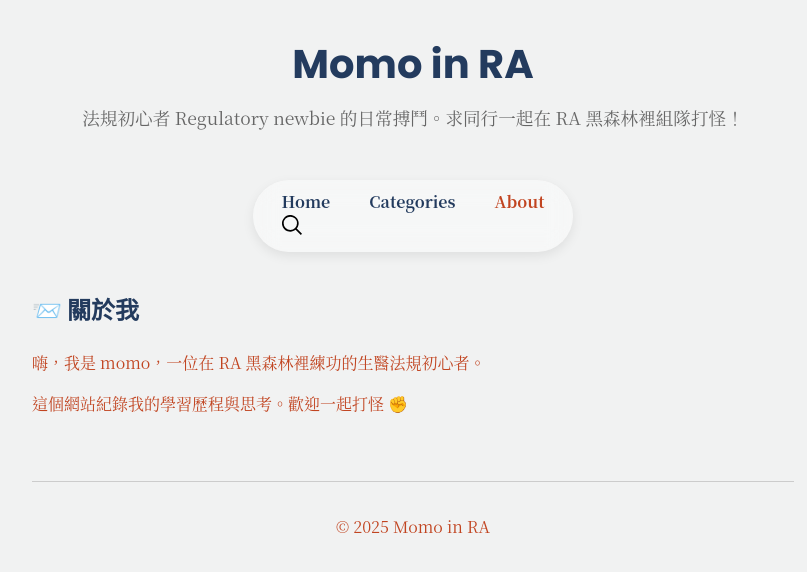
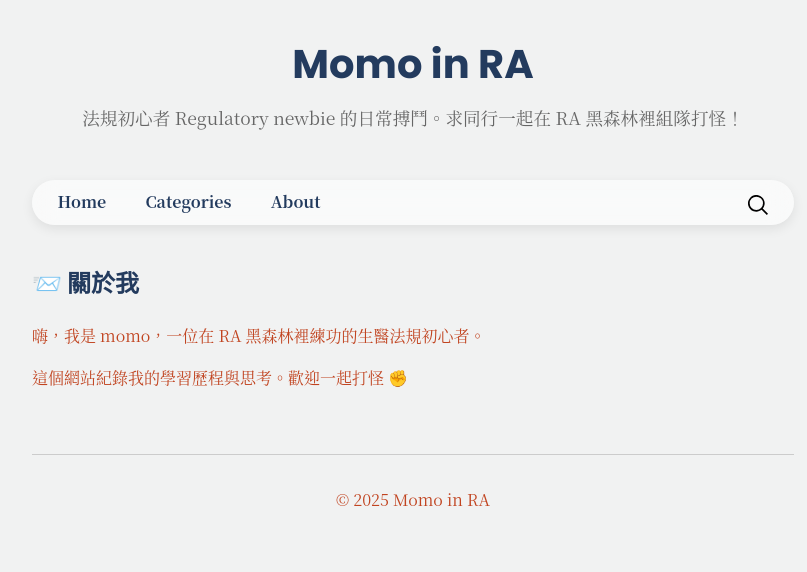
Before and after one commit to MomoInRA/github.io, a Jekyll site: the page built from about.html, in a window 1280 px wide. Shown: the top 572 px of the page, without its empty margins (227-1034 px from the left). Built offline with Jekyll 4.4.1, drawn with Linux system fonts in a browser that asks for light colours; some web fonts are replaced.

Commit message:
Update style.css

```diff
--- a/assets/css/style.css
+++ b/assets/css/style.css
@@ -107,21 +107,36 @@ header a:hover, .navbar a:hover { text-decoration: none; }
   transform: scale(1.15);      /* 微放大 */
 }
 
-.navbar a.active {
-  color: #C14420;
-  font-weight: 700;
+/* 放大鏡icon 讓左右分區 */
+.navbar{
+  position: sticky; top:14px; z-index:1000;
+  backdrop-filter: blur(12px); -webkit-backdrop-filter: blur(12px);
+  background-color: rgba(255,255,255,.6);
+  border-radius: 999px;
+  box-shadow: 0 4px 12px rgba(0,0,0,.08);
+  padding: .6rem 1rem;
+  margin: 0 auto 2.5rem;
+  max-width: 100%;
+  display: flex; align-items: center; justify-content: space-between;
+}
+.nav-left ul{
+  list-style:none; margin:0; padding:0;
+  display:flex; gap:1.25rem; align-items:center;
+}
+.nav-left li{ list-style:none; }
+
+.nav-right a img.icon{
+  width:20px; height:20px; display:inline-block; max-width:none;
+  vertical-align:middle;
+  transition: transform .2s ease, opacity .2s ease;
+}
+.nav-right a:hover img.icon{ transform: scale(1.12); opacity:.85; }
+
+@media (max-width:640px){
+  .navbar{ padding:.45rem .8rem; }
+  .nav-left ul{ gap:.9rem; }
 }
 
-.navbar a img.icon {
-  width: 20px;
-  height: 20px;
-  display: inline-block;
-  transition: transform 0.2s ease, opacity 0.2s ease;
-}
-.navbar a:hover img.icon {
-  transform: scale(1.15);
-  opacity: 0.8;
-}
 
 
 
```
